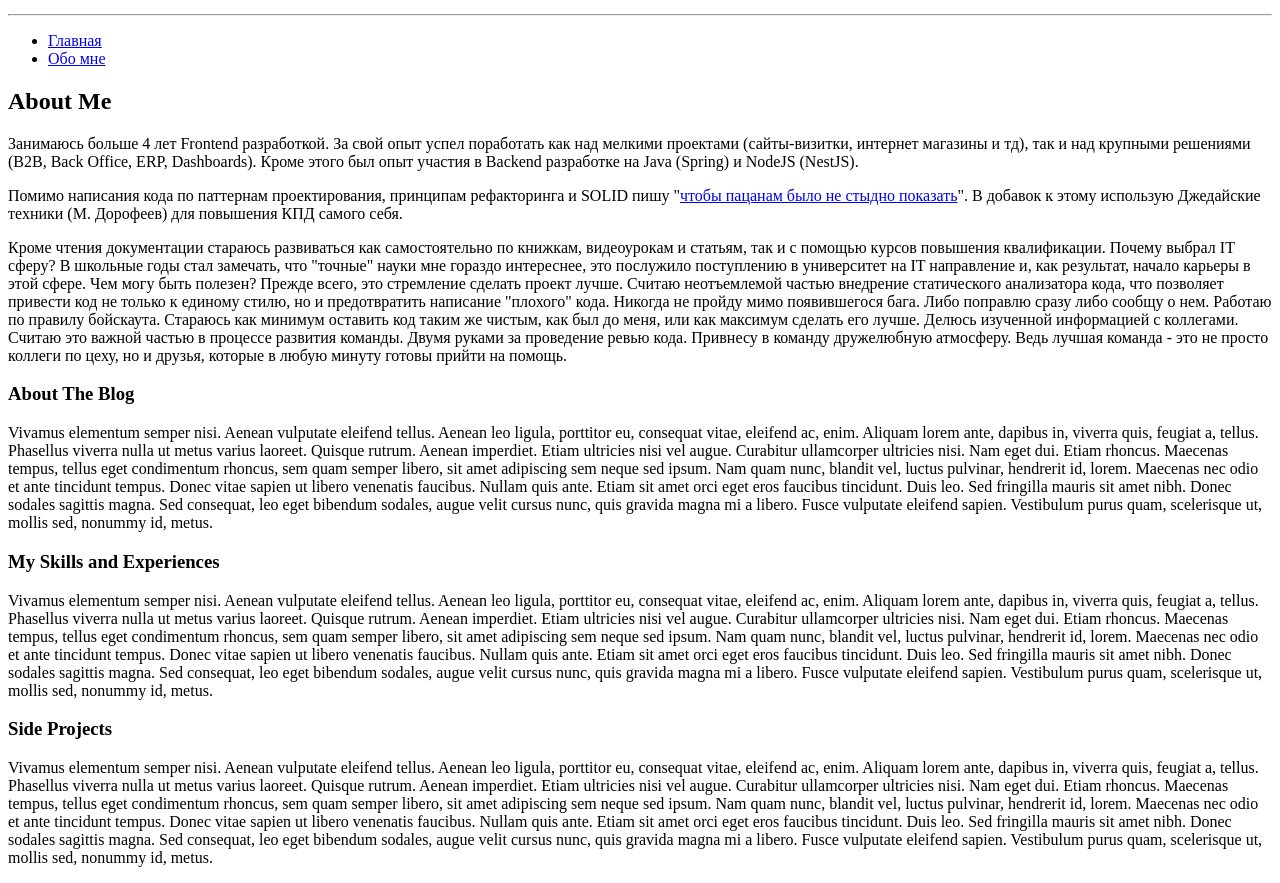
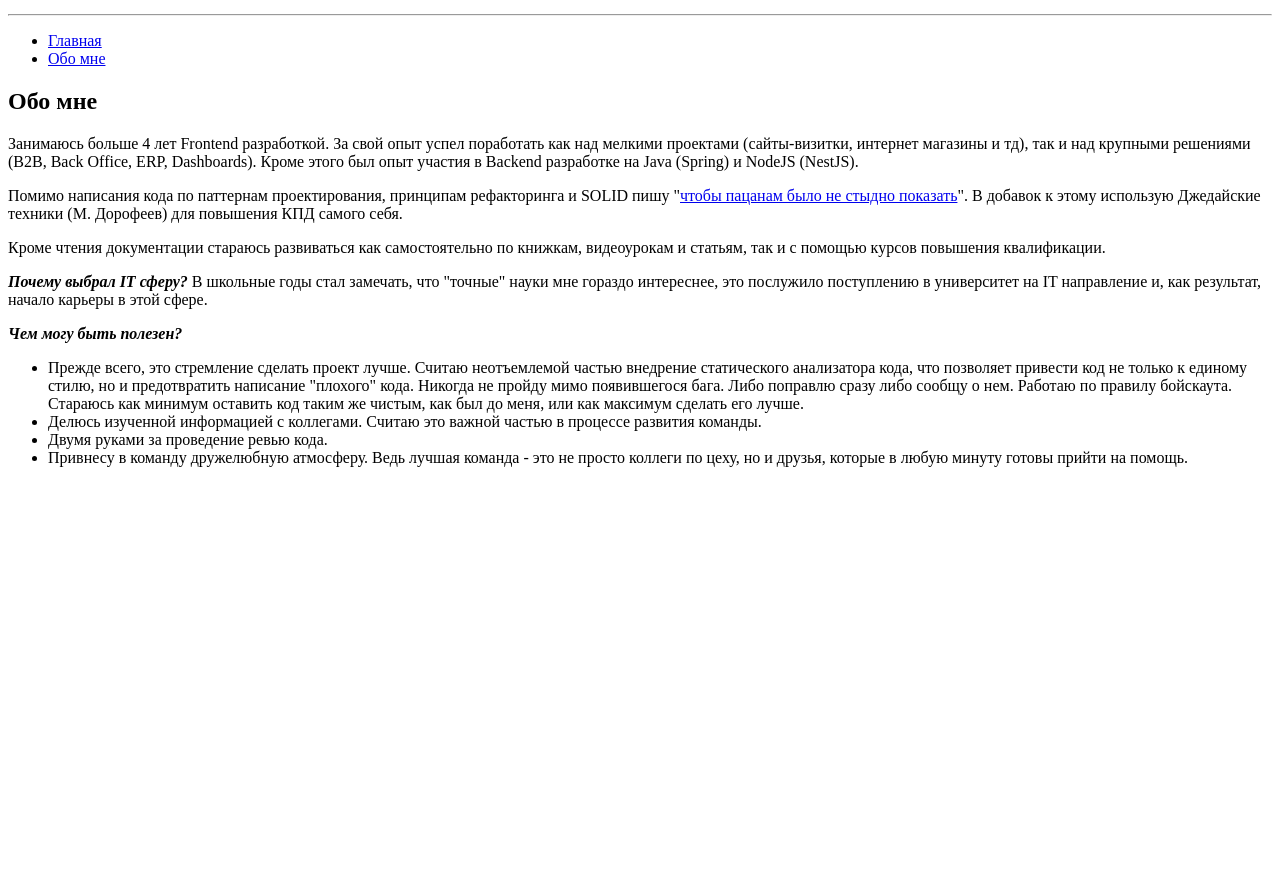
Before and after one commit to andreevsm/blog-app, a Gatsby site: page /about in a window 1280 px wide. Shown: the part 1180-2063 px from the top of the page. After the commit the page ends 1663 px from the top, so only its background shows below. Built offline with nearby package versions, Linux system fonts and the light colour scheme; Gatsby itself is replaced by a stand-in of ours.

Commit message:
Finished about me page

```diff
--- a/src/pages/about.jsx
+++ b/src/pages/about.jsx
@@ -6,7 +6,7 @@ const AboutPage = () => (
   <MainLayout>
     <article className="py-12">
       <div className="max-w-screen-md mx-auto px-3">
-        <h2 className="text-4xl font-bold mb-4">About Me</h2>
+        <h2 className="text-4xl font-bold mb-4">Обо мне</h2>
 
         <p className="text-lg mt-0 mb-4">
           Занимаюсь больше 4 лет Frontend разработкой.
@@ -23,43 +23,48 @@ const AboutPage = () => (
           В добавок к этому использую Джедайские техники (М. Дорофеев)
           для повышения КПД самого себя.
         </p>
-        <p className="text-lg mt-0 mb-4" />
-        <p className="text-lg mt-0 mb-4" />
-        <p className="text-lg mt-0 mb-4" />
-
         <p className="text-lg mt-0 mb-4">
-
-          Кроме чтения документации стараюсь развиваться как самостоятельно по книжкам, видеоурокам и статьям, так и с помощью курсов повышения квалификации.
-
-          Почему выбрал IT сферу?
-
-          В школьные годы стал замечать, что "точные" науки мне гораздо интереснее, это послужило поступлению в университет на IT направление и, как результат, начало карьеры в этой сфере.
-
-          Чем могу быть полезен?
-
-          Прежде всего, это стремление сделать проект лучше. Считаю неотъемлемой частью внедрение статического анализатора кода, что позволяет привести код не только к единому стилю, но и предотвратить написание "плохого" кода. Никогда не пройду мимо появившегося бага. Либо поправлю сразу либо сообщу о нем. Работаю по правилу бойскаута. Стараюсь как минимум оставить код таким же чистым, как был до меня, или как максимум сделать его лучше.
-          Делюсь изученной информацией с коллегами. Считаю это важной частью в процессе развития команды.
-          Двумя руками за проведение ревью кода.
-          Привнесу в команду дружелюбную атмосферу. Ведь лучшая команда - это не просто коллеги по цеху, но и друзья, которые в любую минуту готовы прийти на помощь.
+          Кроме чтения документации стараюсь развиваться как самостоятельно по книжкам,
+          видеоурокам и статьям, так и с помощью курсов повышения квалификации.
         </p>
-
-        <figure />
-
-        <h3 className="text-lg mt-12 font-bold">About The Blog</h3>
-
-        <p className="text-lg">Vivamus elementum semper nisi. Aenean vulputate eleifend tellus. Aenean leo ligula, porttitor eu, consequat vitae, eleifend ac, enim. Aliquam lorem ante, dapibus in, viverra quis, feugiat a, tellus. Phasellus viverra nulla ut metus varius laoreet. Quisque rutrum. Aenean imperdiet. Etiam ultricies nisi vel augue. Curabitur ullamcorper ultricies nisi. Nam eget dui. Etiam rhoncus. Maecenas tempus, tellus eget condimentum rhoncus, sem quam semper libero, sit amet adipiscing sem neque sed ipsum. Nam quam nunc, blandit vel, luctus pulvinar, hendrerit id, lorem. Maecenas nec odio et ante tincidunt tempus. Donec vitae sapien ut libero venenatis faucibus. Nullam quis ante. Etiam sit amet orci eget eros faucibus tincidunt. Duis leo. Sed fringilla mauris sit amet nibh. Donec sodales sagittis magna. Sed consequat, leo eget bibendum sodales, augue velit cursus nunc, quis gravida magna mi a libero. Fusce vulputate eleifend sapien. Vestibulum purus quam, scelerisque ut, mollis sed, nonummy id, metus.</p>
-
-        <h3 className="text-lg mt-12 font-bold">My Skills and Experiences</h3>
-
-        <p className="text-lg">Vivamus elementum semper nisi. Aenean vulputate eleifend tellus. Aenean leo ligula, porttitor eu, consequat vitae, eleifend ac, enim. Aliquam lorem ante, dapibus in, viverra quis, feugiat a, tellus. Phasellus viverra nulla ut metus varius laoreet. Quisque rutrum. Aenean imperdiet. Etiam ultricies nisi vel augue. Curabitur ullamcorper ultricies nisi. Nam eget dui. Etiam rhoncus. Maecenas tempus, tellus eget condimentum rhoncus, sem quam semper libero, sit amet adipiscing sem neque sed ipsum. Nam quam nunc, blandit vel, luctus pulvinar, hendrerit id, lorem. Maecenas nec odio et ante tincidunt tempus. Donec vitae sapien ut libero venenatis faucibus. Nullam quis ante. Etiam sit amet orci eget eros faucibus tincidunt. Duis leo. Sed fringilla mauris sit amet nibh. Donec sodales sagittis magna. Sed consequat, leo eget bibendum sodales, augue velit cursus nunc, quis gravida magna mi a libero. Fusce vulputate eleifend sapien. Vestibulum purus quam, scelerisque ut, mollis sed, nonummy id, metus.</p>
-
-        <h3 className="text-lg mt-12 font-bold">Side Projects</h3>
-
-        <p className="text-lg">Vivamus elementum semper nisi. Aenean vulputate eleifend tellus. Aenean leo ligula, porttitor eu, consequat vitae, eleifend ac, enim. Aliquam lorem ante, dapibus in, viverra quis, feugiat a, tellus. Phasellus viverra nulla ut metus varius laoreet. Quisque rutrum. Aenean imperdiet. Etiam ultricies nisi vel augue. Curabitur ullamcorper ultricies nisi. Nam eget dui. Etiam rhoncus. Maecenas tempus, tellus eget condimentum rhoncus, sem quam semper libero, sit amet adipiscing sem neque sed ipsum. Nam quam nunc, blandit vel, luctus pulvinar, hendrerit id, lorem. Maecenas nec odio et ante tincidunt tempus. Donec vitae sapien ut libero venenatis faucibus. Nullam quis ante. Etiam sit amet orci eget eros faucibus tincidunt. Duis leo. Sed fringilla mauris sit amet nibh. Donec sodales sagittis magna. Sed consequat, leo eget bibendum sodales, augue velit cursus nunc, quis gravida magna mi a libero. Fusce vulputate eleifend sapien. Vestibulum purus quam, scelerisque ut, mollis sed, nonummy id, metus.</p>
-
+        <p className="text-lg mt-0 mb-4">
+          <b>
+            <i>
+              Почему выбрал IT сферу?
+              {' '}
+            </i>
+          </b>
+          В школьные годы стал замечать, что "точные" науки мне гораздо интереснее, это послужило
+          поступлению в университет на IT направление и, как результат, начало карьеры в этой сфере.
+        </p>
+        <div className="text-lg mt-0 mb-4">
+          <b><i>Чем могу быть полезен?</i></b>
+          <ul className="list-disc list-inside">
+            <li>
+              Прежде всего, это стремление сделать проект лучше.
+              Считаю неотъемлемой частью внедрение статического анализатора кода,
+              что позволяет привести код не только к единому стилю,
+              но и предотвратить написание "плохого" кода.
+              Никогда не пройду мимо появившегося бага. Либо поправлю сразу либо сообщу о нем.
+              Работаю по правилу бойскаута. Стараюсь как минимум оставить код таким же чистым,
+              как был до меня, или как максимум сделать его лучше.
+            </li>
+            <li>
+              Делюсь изученной информацией с коллегами.
+              Считаю это важной частью в процессе развития команды.
+            </li>
+            <li>
+              Двумя руками за проведение ревью кода.
+            </li>
+            <li>
+              Привнесу в команду дружелюбную атмосферу.
+              Ведь лучшая команда - это не просто коллеги по цеху, но и друзья,
+              которые в любую минуту готовы прийти на помощь.
+            </li>
+          </ul>
+        </div>
       </div>
     </article>
-
   </MainLayout>
 );
 
```
